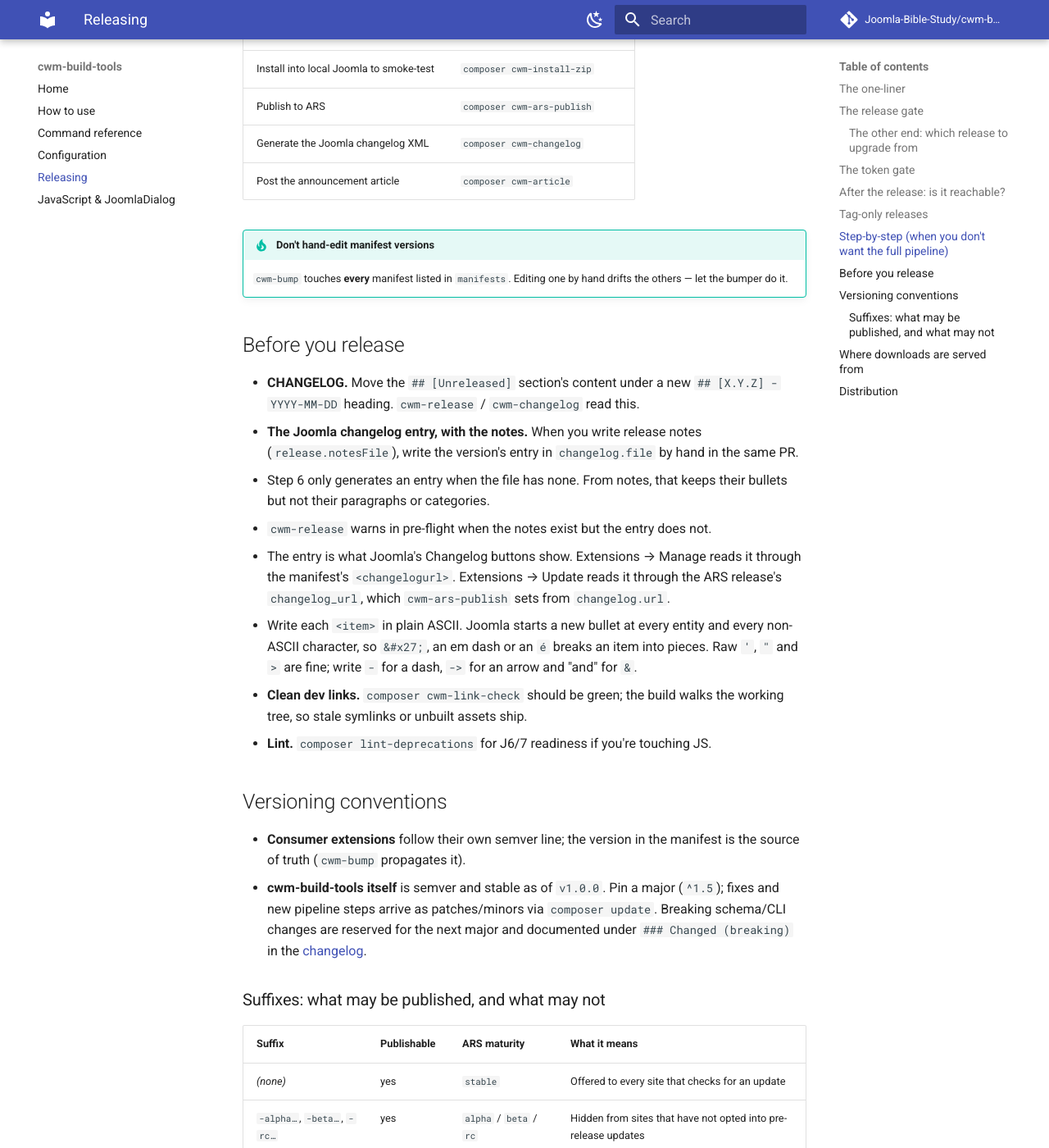
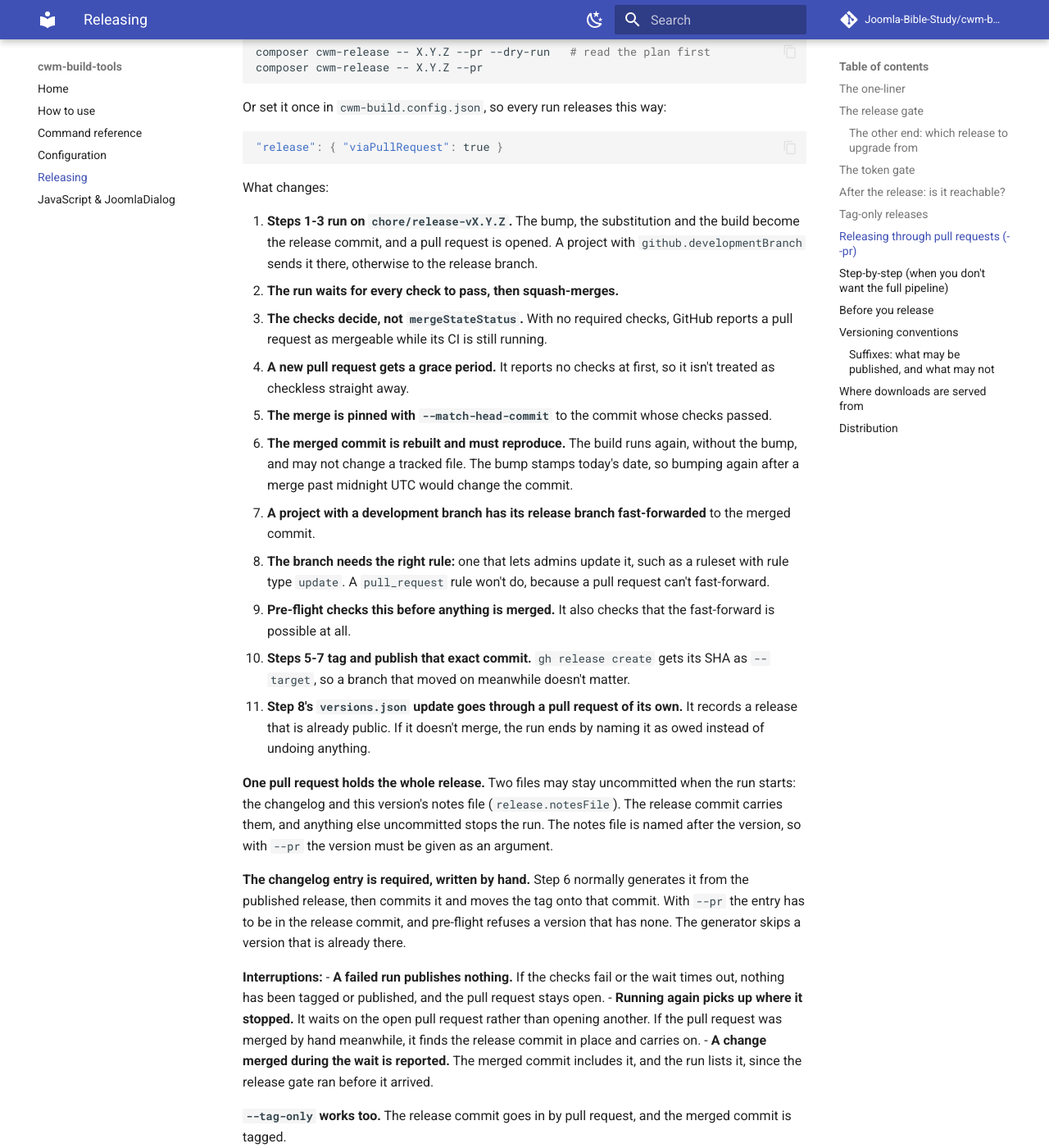
Before and after one commit to Joomla-Bible-Study/cwm-build-tools, an MkDocs documentation site: the page built from docs/releasing.md, in a window 1280 px wide and 1400 px high, scrolled down 5199 px. Shown: the whole window at 82% size. Built offline with MkDocs 1.6.1 and Material for MkDocs 9.7.7, drawn with Linux system fonts in a browser that asks for light colours; comment, search, counter and statistics services are not loaded; some of the changed text lies outside the part shown.

Commit message:
feat(release): release through pull requests with --pr
A ruleset that requires pull requests still lets its bypass actors push,
and cwm-release pushes its release commits straight to the branch. On
CWM's repositories, protected since 2026-11-17, a release run therefore
either failed or went through by bypassing the rule. The three releases
of 2026-11-18 were cut by hand instead; this automates that shape.

--pr, or release.viaPullRequest in cwm-build.config.json:
- steps 1-3 run on chore/release-vX.Y.Z, which becomes the release
  commit and a pull request into the development branch when there is
  one, else the release branch;
- the run waits until every reported check has passed, not merely until
  mergeStateStatus is CLEAN, which GitHub reports early when no checks
  are required, then squash-merges with --match-head-commit;
- the merged commit is rebuilt without the bump, which stamps the UTC
  date, and must reproduce; steps 5-7 tag and publish that exact SHA;
- a project with a development branch has its release branch
  fast-forwarded to it. Pre-flight checks that this is possible before
  anything merges;
- step 8's versions.json update goes through a pull request of its own.

The changelog and this version's notes may stay uncommitted, so one pull
request carries the whole release; anything else uncommitted stops the
run. A stopped run resumes on its open pull request, and one merged by
hand is found in place.

A plain run now reads the rules on each branch it would push to, and
stops before step 1 where one requires a pull request.

Tests: tests/shell/pr.test.sh pins lib/pr.sh's decisions (43
assertions). tests/shell/release-pr.test.sh runs real releases against
bare origins whose pre-receive hook refuses any direct push to a
protected branch, with a fake gh that really squash-merges and tags (62).
release-tag-only.test.sh's gh stub answers the read-only rules query.

Co-Authored-By: Claude Opus 5.5 <noreply@anthropic.com>

````diff
--- a/docs/releasing.md
+++ b/docs/releasing.md
@@ -227,6 +227,90 @@ composer cwm-release -- X.Y.Z --tag-only
     opens release cycles. lib_cwmscripture v1.1.23 and v1.1.24 shipped tags
     with a literal `@since __DEPLOY_VERSION__` that way.
 
+## Releasing through pull requests (`--pr`)
+
+For a release branch that a ruleset protects. A plain run pushes its release
+commits straight to the branch. Where a ruleset requires pull requests, that
+push either fails or, for one of the ruleset's bypass actors, goes through by
+bypassing the rule, and nothing tells you it did. So a plain run now stops before
+step 1 when the branch it would push to requires a pull request, and points
+here.
+
+```bash
+composer cwm-release -- X.Y.Z --pr --dry-run   # read the plan first
+composer cwm-release -- X.Y.Z --pr
+```
+
+Or set it once in `cwm-build.config.json`, so every run releases this way:
+
+```json
+"release": { "viaPullRequest": true }
+```
+
+What changes:
+
+1. **Steps 1-3 run on `chore/release-vX.Y.Z`.** The bump, the substitution and
+   the build become the release commit, and a pull request is opened. A
+   project with `github.developmentBranch` sends it there, otherwise to the
+   release branch.
+2. **The run waits for every check to pass, then squash-merges.**
+   - **The checks decide, not `mergeStateStatus`.** With no required checks,
+     GitHub reports a pull request as mergeable while its CI is still
+     running.
+   - **A new pull request gets a grace period.** It reports no checks at
+     first, so it isn't treated as checkless straight away.
+   - **The merge is pinned with `--match-head-commit`** to the commit whose
+     checks passed.
+3. **The merged commit is rebuilt and must reproduce.** The build runs again,
+   without the bump, and may not change a tracked file. The bump stamps
+   today's date, so bumping again after a merge past midnight UTC would change
+   the commit.
+4. **A project with a development branch has its release branch
+   fast-forwarded** to the merged commit.
+   - **The branch needs the right rule:** one that lets admins update it, such
+     as a ruleset with rule type `update`. A `pull_request` rule won't do,
+     because a pull request can't fast-forward.
+   - **Pre-flight checks this before anything is merged.** It also checks that
+     the fast-forward is possible at all.
+5. **Steps 5-7 tag and publish that exact commit.** `gh release create`
+   gets its SHA as `--target`, so a branch that moved on meanwhile doesn't
+   matter.
+6. **Step 8's `versions.json` update goes through a pull request of its own.**
+   It records a release that is already public. If it doesn't merge, the run
+   ends by naming it as owed instead of undoing anything.
+
+**One pull request holds the whole release.** Two files may stay uncommitted
+when the run starts: the changelog and this version's notes file
+(`release.notesFile`). The release commit carries them, and anything else
+uncommitted stops the run. The notes file is named after the version, so with
+`--pr` the version must be given as an argument.
+
+**The changelog entry is required, written by hand.** Step 6 normally
+generates it from the published release, then commits it and moves the tag
+onto that commit. With `--pr` the entry has to be in the release commit, and
+pre-flight refuses a version that has none. The generator skips a version that
+is already there.
+
+**Interruptions:**
+- **A failed run publishes nothing.** If the checks fail or the wait times
+  out, nothing has been tagged or published, and the pull request stays open.
+- **Running again picks up where it stopped.** It waits on the open pull
+  request rather than opening another. If the pull request was merged by
+  hand meanwhile, it finds the release commit in place and carries on.
+- **A change merged during the wait is reported.** The merged commit includes
+  it, and the run lists it, since the release gate ran before it arrived.
+
+**`--tag-only` works too.** The release commit goes in by pull request, and the
+merged commit is tagged.
+
+The wait can be tuned through the environment:
+
+| Variable | Default | Meaning |
+|---|---|---|
+| `CWM_PR_POLL_SECONDS` | 20 | Seconds between looks at the pull request |
+| `CWM_PR_GRACE_SECONDS` | 90 | How long a new pull request may report no checks |
+| `CWM_PR_TIMEOUT_SECONDS` | 5400 | When to give up waiting |
+
 ## Step-by-step (when you don't want the full pipeline)
 
 | Step | Command |
````
Also changed, not shown: CHANGELOG.md (+27 -0 lines), docs/configuration.md (+2 -1 lines), 7 other files.
